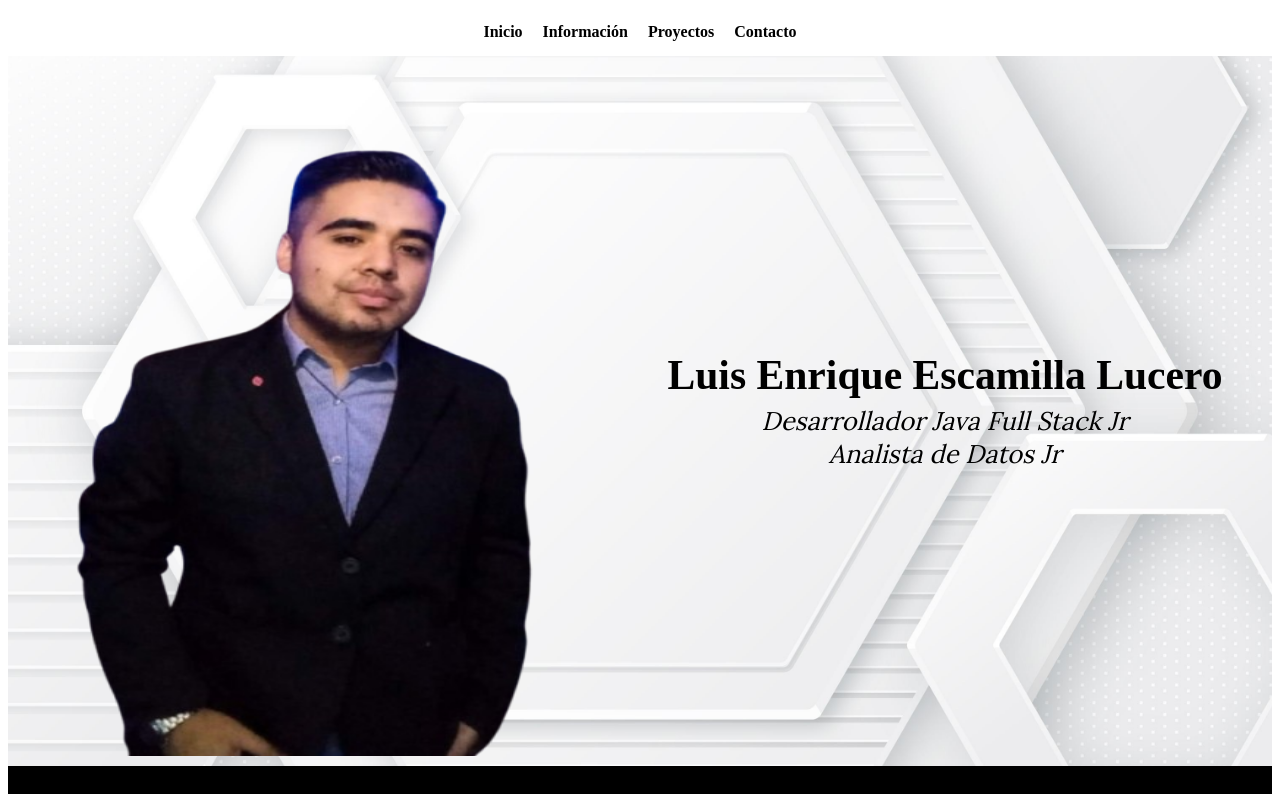
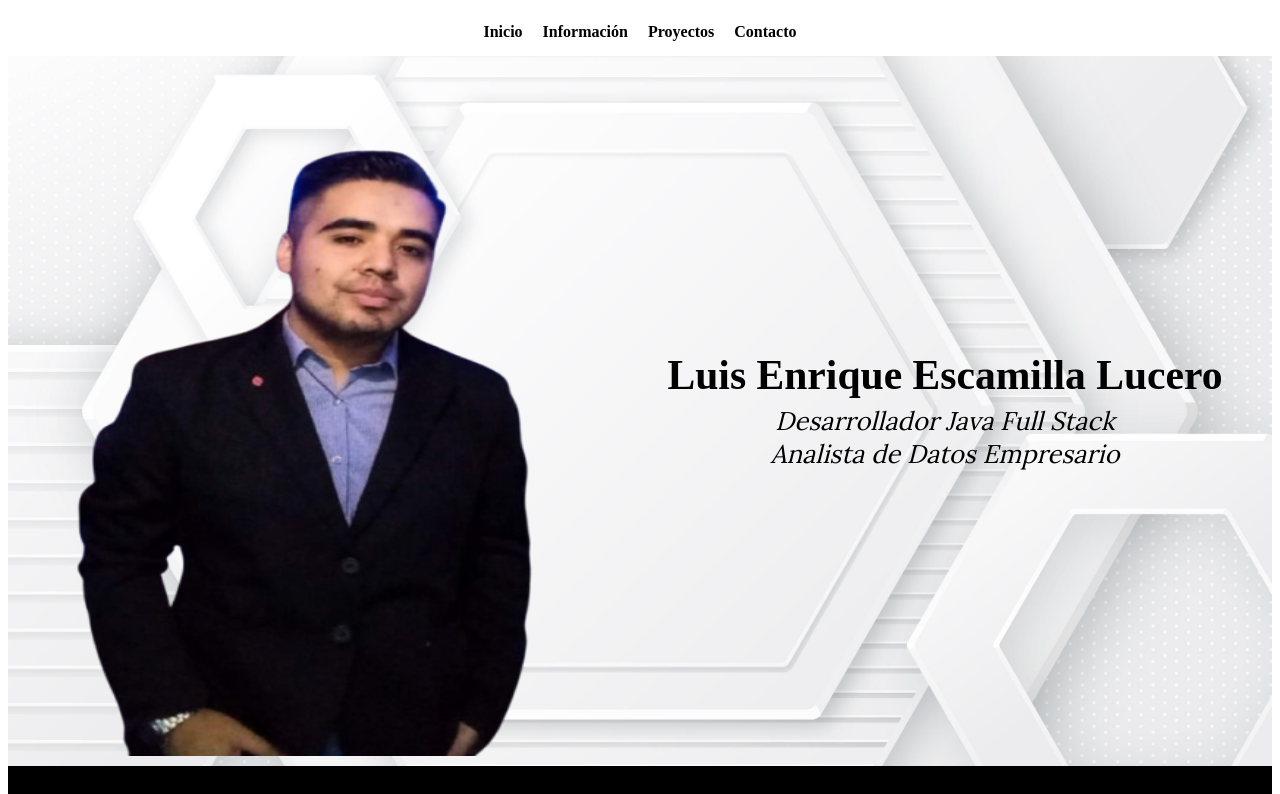
Before and after one commit to LuisEscamilla9708/Portafolio, a plain HTML site: page index.html in a window 1280 px wide. Shown: the top 794 px of the page. Drawn offline with Linux system fonts and the light colour scheme.

Commit message:
Update index.html

```diff
--- a/index.html
+++ b/index.html
@@ -25,8 +25,9 @@
 <img src="IMG/FOTO_MIA.png" alt="FOTO MIA">
 <div class="texto">
 <H1>Luis Enrique Escamilla Lucero</H1>
-    <p>Desarrollador Java Full Stack Jr <br>
-        Analista de Datos Jr
+    <p>Desarrollador Java Full Stack  <br>
+        Analista de Datos
+        Empresario
     </p>
     </div>
 </SEction>
```
